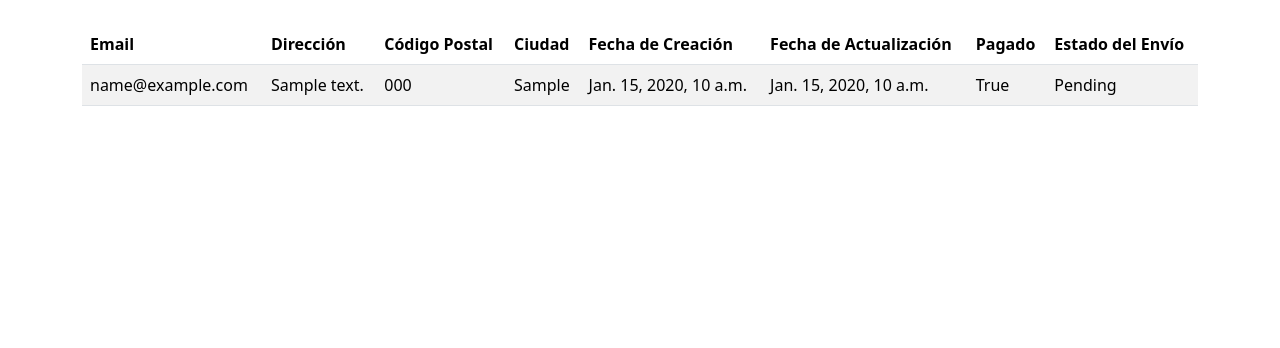
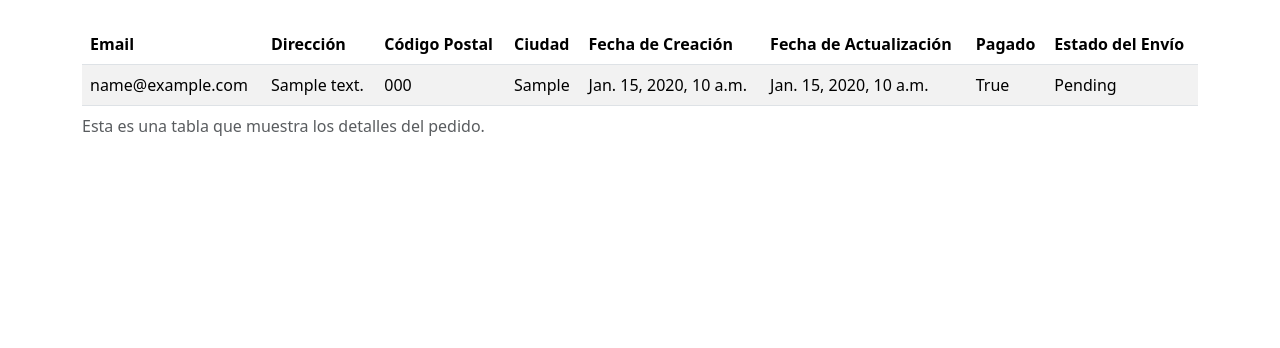
Before and after one commit to NEXUS-PGPI/ardueshop, a Django app: page /order/1/ in a window 1280 px wide. Shown: the part 72-420 px from the top of the page. Run offline with Django 4.2, Linux system fonts and the light colour scheme; tables that the repository leaves empty hold one stand-in row (values such as "Sample post"); some libraries are stand-ins or nearby versions.

Commit message:
Solving Bugs.

```diff
--- a/ardueshop/order/templates/order/order_status.html
+++ b/ardueshop/order/templates/order/order_status.html
@@ -5,6 +5,8 @@
 
     <div class="container mt-4">
         <table class="table table-striped">
+            <caption>Esta es una tabla que muestra los detalles del pedido.</caption>
+
             <thead>
             <tr>
                 <th>Email</th>
```
